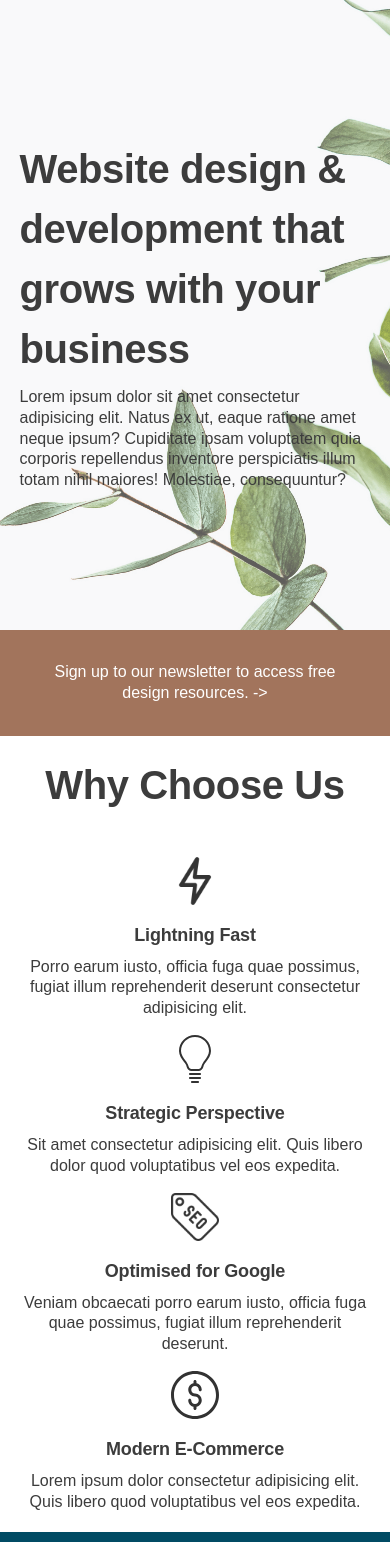
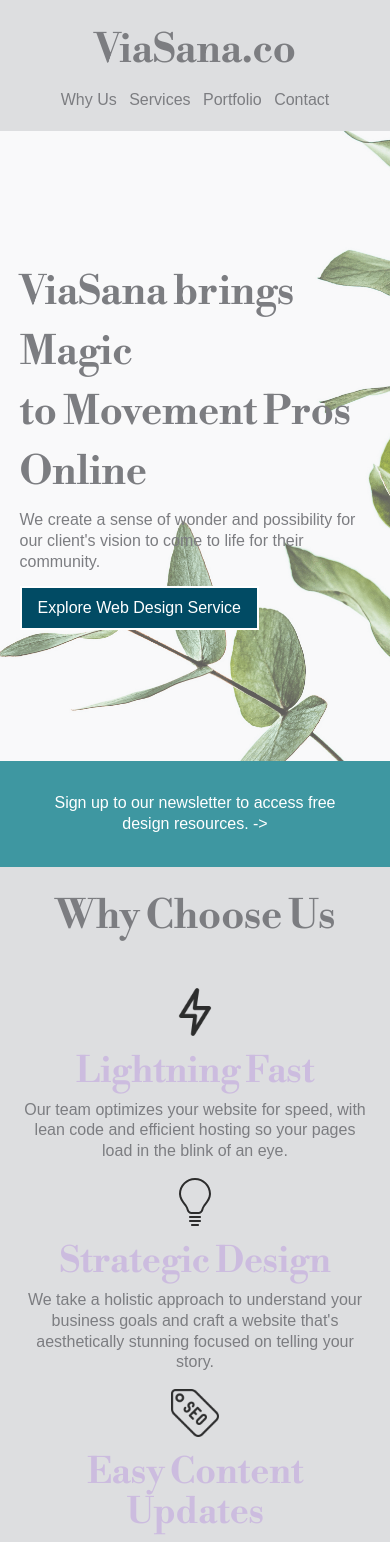
Before and after one commit to ViaSana/viasana-co, a Jekyll site: the page built from home.html, in a window 390 px wide. Shown: the top 1542 px of the page. Built offline with Jekyll 4.4.1, drawn with Linux system fonts in a browser that asks for light colours; nearby versions of some CDN libraries; some of the changed text lies outside the part shown.

Commit message:
content and style
updated a bunch of things

```diff
--- /dev/null
+++ b/_data/why_choose_us.yml
@@ -0,0 +1,39 @@
+choose_us:
+  - icon: assets/images/icons/flash.png
+    title: Lightning Fast
+    text: Our team optimizes your website for speed, with lean code and efficient hosting so your pages load in the blink of an eye.
+
+  - icon: assets/images/icons/idea-2.svg
+    title: Strategic Design
+    text: We take a holistic approach to understand your business goals and craft a website that's aesthetically stunning focused on telling your story.
+
+  - icon: assets/images/icons/seo-tag.png
+    title: Easy Content Updates
+    text: Our intuitive CMS makes it easy for you to update content yourself anytime, no developer needed.
+
+  - icon: assets/images/icons/dollar.svg
+    title: Modern Community
+    text: We build on popular frameworks with an eye for responsive design, creating a website tailored to engage today's users.
+
+  - icon:
+    title: Award-Winning Design
+    text: Our talented designers specialize in creating aesthetically stunning websites focused on visual storytelling and branding.
+
+  - icon:
+    title: Responsive Design
+    text: We build fully responsive websites optimized for engagement on any device - mobile, tablet, desktop.
+
+agency_bio:
+  title: Hi there! We're Morgan and Joseph
+  bio: >-
+    As movement teachers and digital strategists, we're passionate about helping mind-body businesses share their message and grow online. We started ViaSana to combine our expertise in design, development, and communications to create websites that aesthetically reflect our clients' brands while converting visitors to customers.
+    <br><br>
+    Our team takes a personal approach to deeply understand each client’s business and community before designing a custom website strategy. With a design tailored to your brand and audience, SEO best practices, and optimization for user experience, we create websites that spread your message and drive results. Let's work together to craft an online presence you love.
+
+services:
+  - title: Development.
+    description: We craft specialized solutions tailored to each client's unique technical needs, integrating custom functionality, applications and more.
+  - title: Branding.
+    description: Our customized on-brand visual assets, iconography, color palettes, and fonts will bring your brand to life.
+  - title: Support.
+    description: We go beyond launch with ongoing management, updates, hosting, speed optimizations, troubleshooting, and proactive enhancements to improve your site over time.
--- a/_includes/site_header.html
+++ b/_includes/site_header.html
@@ -1,11 +1,11 @@
 <header class="grid items-center sm:grid-cols-2 p-5p">
     <div class="p-0 max-sm:text-center">
-        <h1> The Design Collective. </h1>
+        <h2> ViaSana.co </h2>
     </div>
     <nav class="p-0 text-center sm:text-right">
         <a href="#why-us"> Why Us </a>
         <a href="#services"> Services </a>
-        <a href="#projects"> Projects </a>
+        <a href="#projects"> Portfolio </a>
         <a href="#contact"> Contact </a>
     </nav>
 </header>
--- a/_layouts/default.html
+++ b/_layouts/default.html
@@ -4,7 +4,7 @@
     {% include head.html %}
 </head>
 <body>
-    {% include site_inline-styles.html %}
+
 
     {{content}}
 
--- a/assets/css/output-style.css
+++ b/assets/css/output-style.css
@@ -315,9 +315,13 @@ html, body {
         max-width: 100vw;
         overflow-x: hidden;
         scroll-behavior: smooth;
+
         font-family: 'Source Sans Pro', sans-serif;
         font-weight: 300;
-        color: rgb(60,60,60);
+        --tw-bg-opacity: 1;
+        background-color: rgb(221 222 224 / var(--tw-bg-opacity));
+        --tw-text-opacity: 1;
+        color: rgb(124 125 129 / var(--tw-text-opacity));
     }
 section {
   padding: 5%;
@@ -334,13 +338,17 @@ h2, h3, h4 {
 }
 h2 {
         font-size: 2.5rem;
+        font-family: Libre Bodoni, serif;
     }
 h3 {
         font-size: 1.8rem;
     }
 h4 {
-  font-size: 1.125rem;
-  line-height: 1.75rem;
+  font-family: Libre Bodoni, serif;
+  font-size: 2.25rem;
+  line-height: 2.5rem;
+  --tw-text-opacity: 1;
+  color: rgb(204 188 223 / var(--tw-text-opacity));
 }
 p {
         font-weight: 300;
@@ -467,6 +475,8 @@ footer a:hover, .bg-dark .button:hover {
 }
 .button {
   display: inline-block;
+  --tw-bg-opacity: 1;
+  background-color: rgb(1 75 100 / var(--tw-bg-opacity));
   padding: 0.5rem;
   padding-left: 1rem;
   padding-right: 1rem;
@@ -494,6 +504,21 @@ footer a:hover, .bg-dark .button:hover {
 .bg-meeting {
         background-image: url('/assets/images/meeting.jpg');
     }
+.absolute {
+  position: absolute;
+}
+.relative {
+  position: relative;
+}
+.left-0 {
+  left: 0px;
+}
+.right-0 {
+  right: 0px;
+}
+.top-0 {
+  top: 0px;
+}
 .col-span-4 {
   grid-column: span 4 / span 4;
 }
@@ -510,6 +535,9 @@ footer a:hover, .bg-dark .button:hover {
 .grid {
   display: grid;
 }
+.aspect-\[5\/4\] {
+  aspect-ratio: 5/4;
+}
 .aspect-landscape {
   aspect-ratio: 2 / 1 ;
 }
@@ -525,11 +553,17 @@ footer a:hover, .bg-dark .button:hover {
 .min-h-70 {
   min-height: 70vh;
 }
+.w-\[80\%\] {
+  width: 80%;
+}
 .max-w-lg {
   max-width: 32rem;
 }
 .max-w-xl {
   max-width: 36rem;
+}
+.grow {
+  flex-grow: 1;
 }
 .grid-cols-12 {
   grid-template-columns: repeat(12, minmax(0, 1fr));
@@ -549,24 +583,23 @@ footer a:hover, .bg-dark .button:hover {
 .self-center {
   align-self: center;
 }
-.bg-dark {
-  --tw-bg-opacity: 1;
-  background-color: rgb(162 116 92 / var(--tw-bg-opacity));
-}
 .bg-green {
   --tw-bg-opacity: 1;
   background-color: rgb(1 75 100 / var(--tw-bg-opacity));
 }
-.bg-rust {
-  --tw-bg-opacity: 1;
-  background-color: rgb(211 180 162 / var(--tw-bg-opacity));
-}
 .bg-moonstone {
   --tw-bg-opacity: 1;
-  background-color: rgb(1 75 100 / var(--tw-bg-opacity));
+  background-color: rgb(62 151 161 / var(--tw-bg-opacity));
+}
+.bg-thistle {
+  --tw-bg-opacity: 1;
+  background-color: rgb(204 188 223 / var(--tw-bg-opacity));
 }
 .bg-contain {
   background-size: contain;
+}
+.bg-cover {
+  background-size: cover;
 }
 .bg-center {
   background-position: center;
@@ -601,9 +634,6 @@ footer a:hover, .bg-dark .button:hover {
 .text-right {
   text-align: right;
 }
-.font-serif {
-  font-family: Libre Bodoni, serif;
-}
 .font-sans {
   font-family: Source Sans 3, sans-serif;
 }
@@ -611,17 +641,20 @@ footer a:hover, .bg-dark .button:hover {
   font-size: 3.75rem;
   line-height: 1;
 }
-.text-vs-blue {
+.text-platinum {
   --tw-text-opacity: 1;
-  color: rgb(0 191 255 / var(--tw-text-opacity));
+  color: rgb(221 222 224 / var(--tw-text-opacity));
+}
+.text-thistle {
+  --tw-text-opacity: 1;
+  color: rgb(204 188 223 / var(--tw-text-opacity));
 }
 .text-white {
   --tw-text-opacity: 1;
   color: rgb(255 255 255 / var(--tw-text-opacity));
 }
-.text-thistle {
-  --tw-text-opacity: 1;
-  color: rgb(204 188 223 / var(--tw-text-opacity));
+.opacity-0 {
+  opacity: 0;
 }
 .icon-section img {
         max-width: 3rem;
@@ -650,6 +683,10 @@ footer a:hover, .bg-dark .button:hover {
 
 
 /* ----------- ADDITIONAL COMPONENTS  --------- */
+
+.hover\:opacity-100:hover {
+  opacity: 1;
+}
 
 @media not all and (min-width: 768px) {
   .max-md\:text-center {
--- a/home.html
+++ b/home.html
@@ -9,14 +9,18 @@ seo:
     keywords:
     hide-from-google: false
 ---
+
+{% include site_header.html %}
+
 <section class="flex items-center bg-image bg-plant p-5p min-h-70">
     <div class="max-w-xl">
-        <h2> Website design & development that grows with your business </h2>
-        <p> Lorem ipsum dolor sit amet consectetur adipisicing elit. Natus ex ut, eaque ratione amet neque ipsum? Cupiditate ipsam voluptatem quia corporis repellendus inventore perspiciatis illum totam nihil maiores! Molestiae, consequuntur?</p>
+        <h2>ViaSana brings Magic <br> to Movement Pros Online</h2>
+        <p>We create a sense of wonder and possibility for our client's vision to come to life for their community.</p>
+        <div class="button">Explore Web Design Service</div>
     </div>
 </section>
 
-<section class="p-8 text-center text-white bg-dark">
+<section class="p-8 text-center text-white bg-moonstone">
     <p> Sign up to our newsletter to access free design resources. -> </p>
 </section>
 
@@ -25,26 +29,15 @@ seo:
     <div class="text-center pb-5p col-span-full">
         <h2> Why Choose Us </h2>
     </div>
+
+    {% for item in site.data.why_choose_us.choose_us limit:4 %}
     <div class="col-span-4 md:col-span-1 sm:col-span-2">
-        <img src="assets/images/icons/flash.png">
-        <h4> Lightning Fast </h4>
-        <p> Porro earum iusto, officia fuga quae possimus, fugiat illum reprehenderit deserunt consectetur adipisicing elit.</p>
+        <img src="{{ item.icon }}">
+        <h4>{{ item.title }}</h4>
+        <p>{{ item.text }}</p>
     </div>
-    <div class="col-span-4 md:col-span-1 sm:col-span-2">
-        <img src="assets/images/icons/idea-2.svg">
-        <h4> Strategic Perspective </h4>
-        <p> Sit amet consectetur adipisicing elit. Quis libero dolor quod voluptatibus vel eos expedita.</p>
-    </div>
-    <div class="col-span-4 md:col-span-1 sm:col-span-2">
-        <img src="assets/images/icons/seo-tag.png">
-        <h4> Optimised for Google </h4>
-        <p> Veniam obcaecati porro earum iusto, officia fuga quae possimus, fugiat illum reprehenderit deserunt.</p>
-    </div>
-    <div class="col-span-4 md:col-span-1 sm:col-span-2">
-        <img src="assets/images/icons/dollar.svg">
-        <h4> Modern E-Commerce </h4>
-        <p> Lorem ipsum dolor consectetur adipisicing elit. Quis libero quod voluptatibus vel eos expedita.</p>
-    </div>
+    {% endfor %}
+
 </section>
 
 <!-- Dark intro section  -->
@@ -52,65 +45,65 @@ seo:
     <div class="col-span-full md:col-span-7 bg-image bg-meeting min-h-50"></div>
     <div class="self-center col-span-full md:col-span-5 p-10p">
         <div>
-            <h2> More than just another agency. </h2>
-            <p> Lorem ipsum dolor sit amet consectetur adipisicing elit. Debitis nulla ipsam doloremque optio fugiat culpa. Repudiandae magnam numquam expedita, dolorum similique distinctio praesentium sint ad vero fugit rem explicabo fugiat.</p>
-            <p> Velit libero blanditiis ipsam similique. Autem dolorem, nobis ut magnam nulla hic beatae, amet est aperiam deleniti minima unde fuga? </p>
+            <h2>{{site.data.why_choose_us.agency_bio.title}} </h2>
+            <p>{{site.data.why_choose_us.agency_bio.bio}}</p>
         </div>
     </div>
 </section>
 
-<section class="text-center text-white bg-dark">
-    <h3> We have a community of over 3500 entrepreneurs.  </h3>
-    <a href="#" class="button"> Join the Facebook Community </a>
+<section class="text-center text-white bg-thistle">
+    <h3> Find us on Instagram  </h3>
+    <div>
+        <a href="#" class=""> Morgan </a>
+        <a href="#" class=""> Joseph </a>
+    </div>
 </section>
 
 <!-- Opening banner  -->
 <section class="flex justify-end text-center bg-image bg-plant-2 min-h-70" id="services">
     <div class="self-center max-w-lg text-right">
         <h2> Our Services </h2>
-        <p> Lorem ipsum dolor sit amet consectetur adipisicing elit. Quis libero dolor similique quod voluptatibus vel eos expedita, veniam obcaecati porro earum iusto, officia fuga quae possimus, fugiat illum reprehenderit deserunt.</p>
+        <p> From collaborating to understand your physical presence, messaging, and values, to optimizing each digital touchpoint, we create cohesive online spaces that reflect the heart of your business. Let's work together to carry your brand from offline to an engaging, results-driven website tailored to your community.</p>
     </div>
 </section>
 
 <!-- Grid of services  -->
 <section class="grid sm:grid-cols-3">
-    <div class="p-5p">
-        <h3> Design. </h3>
-        <p> Lorem ipsum dolor sit amet consectetur adipisicing elit. Quis libero dolor similique quod voluptatibus vel eos expedita, veniam obcaecati porro earum iusto, officia fuga quae possimus, fugiat illum reprehenderit deserunt.</p>
-    </div>
-    <div class="p-5p">
-        <h3> Build. </h3>
-        <p> Lorem ipsum dolor sit amet consectetur adipisicing elit. Quis libero dolor similique quod voluptatibus vel eos expedita, veniam obcaecati porro earum iusto, officia fuga quae possimus, fugiat illum reprehenderit deserunt.</p>
-    </div>
-    <div class="p-5p">
-        <h3> SEO. </h3>
-        <p> Lorem ipsum dolor sit amet consectetur adipisicing elit. Quis libero dolor similique quod voluptatibus vel eos expedita, veniam obcaecati porro earum iusto, officia fuga quae possimus, fugiat illum reprehenderit deserunt.</p>
-    </div>
+
+    {% for service in site.data.why_choose_us.services limit:3%}
+        <div class="p-5p">
+            <h3>{{ service.title }}</h3>
+            <p>{{ service.description }}</p>
+        </div>
+    {% endfor %}
+
 </section>
 
 <!-- Features / about blocks -->
-<section class="bg-rust">
-    <h2 class="text-center"> Recent Projects </h2>
+<section class="bg-green">
+    <h2 class="text-center text-platinum"> Recent Projects </h2>
     <div class="grid grid-cols-12">
         <div class="self-center sm:col-span-5 col-span-full p-5p">
-            <h3> Zen Studio Website </h3>
-            <p> Lorem ipsum dolor sit amet consectetur adipisicing elit. Quas unde quia explicabo illum, adipisci beatae nemo consectetur repellat ratione eius, repudiandae architecto eaque placeat velit cum, sint odit consequuntur ad?</p>
-            <a href="#" class="button"> Go to site </a>
+            <h4> Wisdom's Way </h4>
+            <p> Built for a holistic health and life coach. Through deep collaboration, we gained insight into her brand vision, target audience, and desired user experience. We brought her unique approach to mind-body wellness to life through intentional design choices and custom content. The site exudes an airy, wholistic aesthetic while also clearly communicating the coach's offerings. Lead generation elements like an email and contact forms enable visitors to easily engage further. This holistic coaching site exemplifies our process of fusing creative design with digital strategy to craft experiences that aesthetically and functionally achieve business goals.</p>
+            <a href="http://wisdoms-way.com" class="button"> Go to site </a>
         </div>
-        <div class="self-center sm:col-span-7 col-span-full p-5p">
-            <img src="/assets/images/placeholder-project.png" alt="project name by the collective">
+        <div class="relative self-center sm:col-span-7 col-span-full p-5p">
+            <img src="assets/images/portfolio/ww.png" alt="wisdoms way project">
+            <div class="bg-cover bg-center aspect-[5/4] w-[80%] absolute top-0 right-0 opacity-0 hover:opacity-100" style="background-image: url(assets/images/portfolio/ww-2.png)"></div>
         </div>
 
     </div>
     <div class="grid grid-cols-12 md:flex-row-reverse">
-        <div class="self-center sm:col-span-7 col-span-full p-5p">
-            <img src="/assets/images/placeholder-project.png" alt="project name by the collective">
+        <div class="relative self-center sm:col-span-7 col-span-full p-5p">
+            <img src="assets/images/portfolio/yoga.png" alt="yoga studio project">
+            <div class="bg-cover bg-center aspect-[5/4] w-[80%] absolute top-0 left-0 opacity-0 hover:opacity-100" style="background-image: url(assets/images/portfolio/yoga-2.png)"></div>
         </div>
 
         <div class="self-center sm:col-span-5 col-span-full p-5p">
-            <h3> Another Website Name </h3>
-            <p> Lorem ipsum dolor sit amet consectetur adipisicing elit. Quas unde quia explicabo illum, adipisci beatae nemo consectetur repellat ratione eius, repudiandae architecto eaque placeat velit cum, sint odit consequuntur ad?</p>
-            <a href="#" class="button"> Go to site </a>
+            <h4> Zen Yoga Studio </h4>
+            <p> This yoga studio website we developed as a portfolio project. While fabricated, it demonstrates our skills in strategizing, designing, and building custom sites optimized for specific client needs. For this yoga studio, we crafted a clean, modern website focused on providing schedule and membership information while reflecting the brand's zen, mindfulness-based culture. Thoughtful UX choices, responsive design, and purpose-built content came together to engage visitors. Though conceptual, projects like this yoga site showcase our process for collaborating with clients to bring their brand to life online through tailored web experiences.</p>
+            <a href="http://yoga.viasana.co" class="button"> Go to site </a>
         </div>
     </div>
 </section>
```
Also changed, not shown: style.css (+7 -3 lines), tailwind.config.js (+1 -8 lines), assets/images/VIASANA_POS.png, assets/images/placeholder-project.png, assets/images/plant-2-light.png, assets/images/plant-2.jpg, assets/images/plant-light.png, assets/images/plant.jpg, assets/images/portfolio/ww-2.png (added), assets/images/portfolio/ww.png (added), assets/images/portfolio/yoga-2.png (added), 2 other files.
